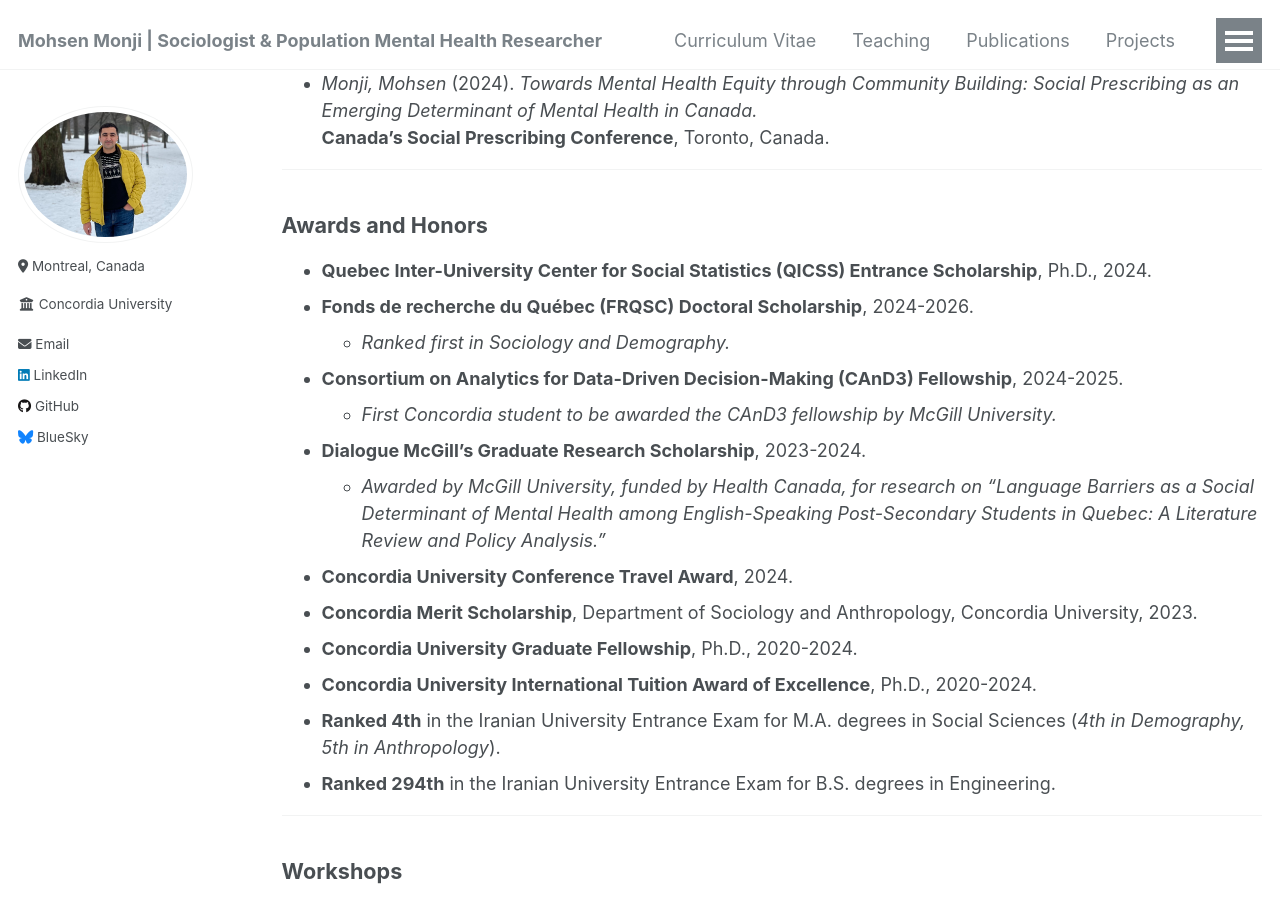
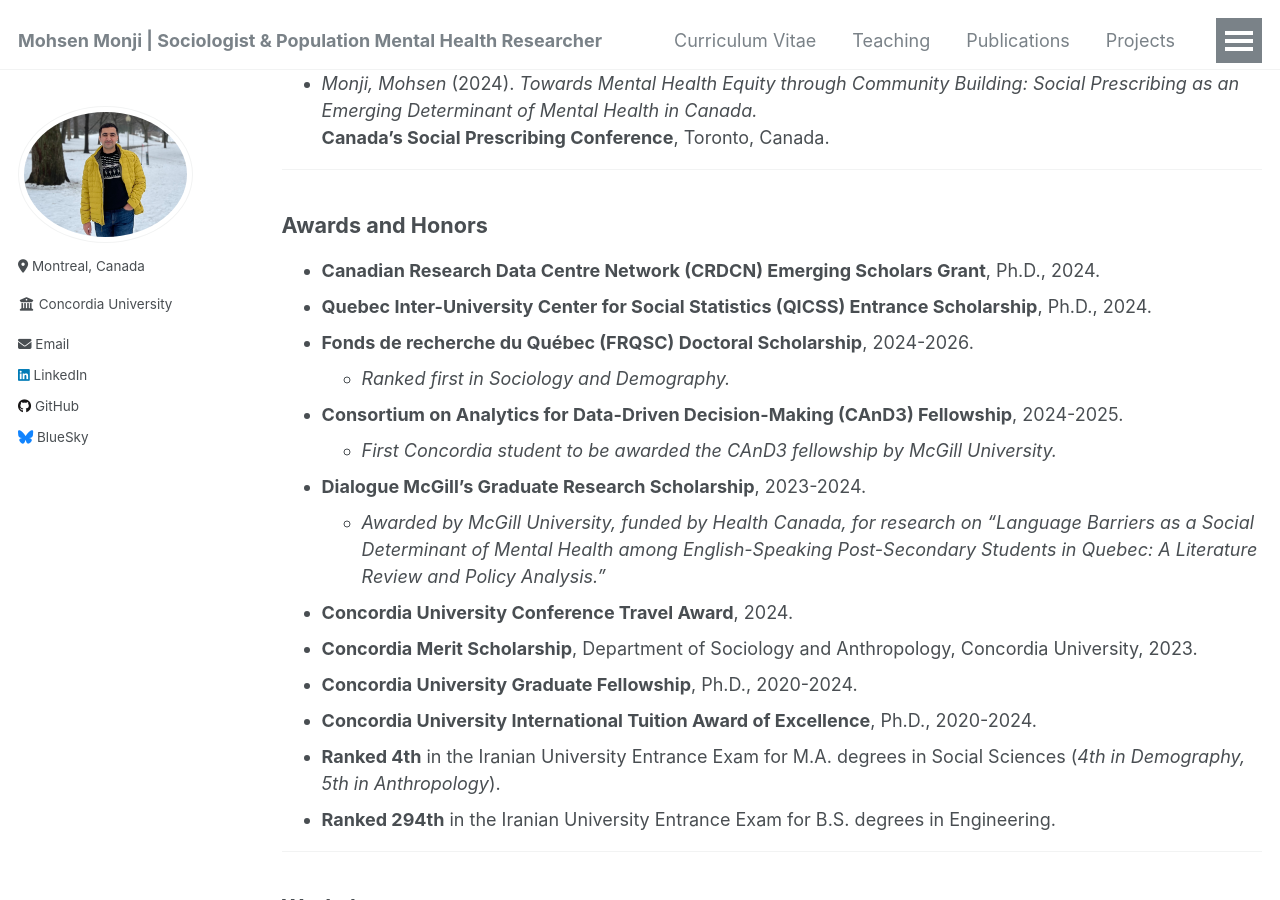
Before and after one commit to Mohsnmonji/mohsnmonji.github.io, a Jekyll site: the page built from _pages/Curriculum Vitae.md, in a window 1280 px wide and 900 px high, scrolled down 2165 px. Built offline with Jekyll 4.4.1, drawn with Linux system fonts in a browser that asks for light colours.

Commit message:
Update Curriculum Vitae.md

```diff
--- a/_pages/Curriculum Vitae.md
+++ b/_pages/Curriculum Vitae.md
@@ -84,6 +84,7 @@ redirect_from:
 ---
 
 ### **Awards and Honors**
+- **Canadian Research Data Centre Network (CRDCN) Emerging Scholars Grant**, Ph.D., 2024.
 - **Quebec Inter-University Center for Social Statistics (QICSS) Entrance Scholarship**, Ph.D., 2024.
 - **Fonds de recherche du Québec (FRQSC) Doctoral Scholarship**, 2024-2026.
   - *Ranked first in Sociology and Demography.*
```
